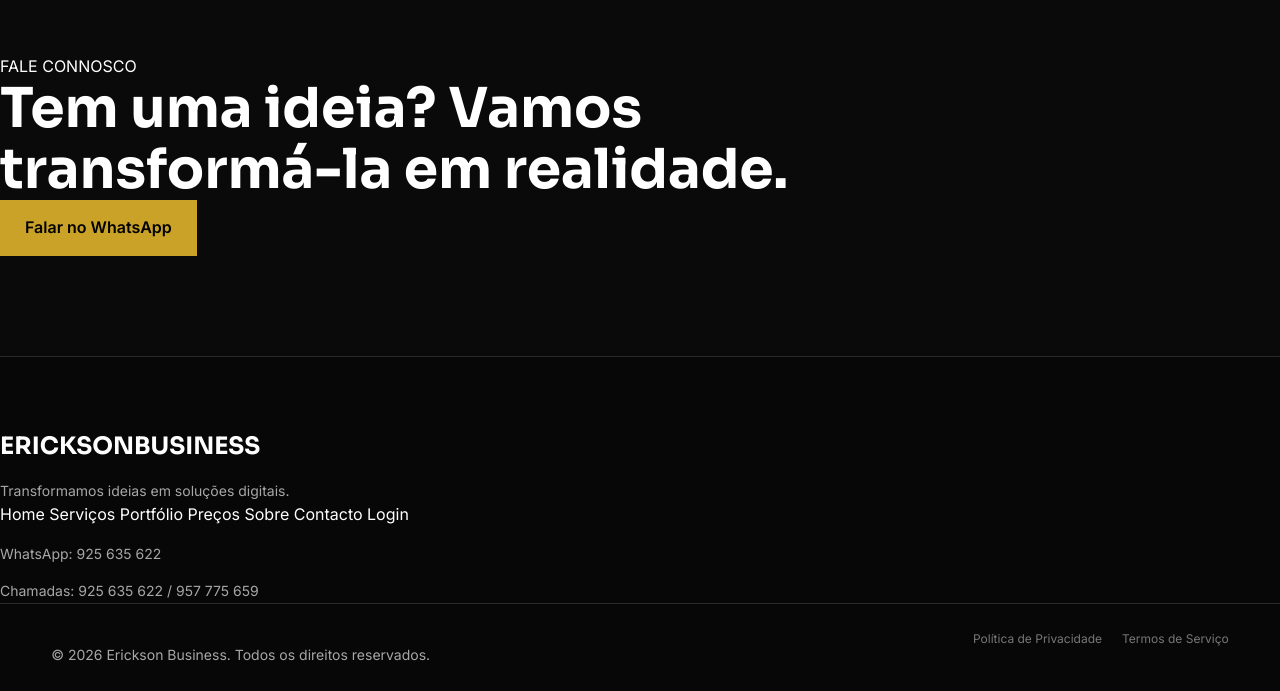
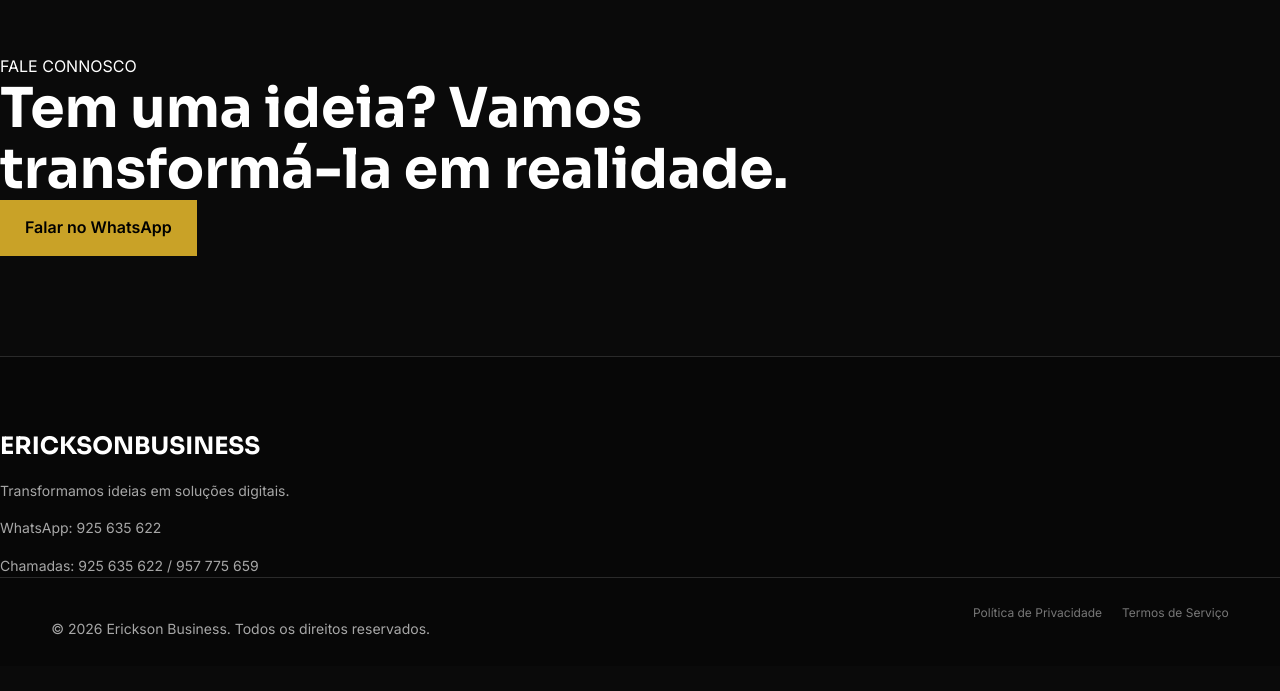
Before and after one commit to ericksonmarques446-ops/Erickson-Business, a plain HTML site: page index.html in a window 1280 px wide. Shown: the part 3143-3834 px from the top of the page. After the commit the page ends 3809 px from the top, so only its background shows below. Drawn offline with Linux system fonts and the light colour scheme; a script that the page names is missing.

Commit message:
Atualizar o index.html

```diff
--- a/index.html
+++ b/index.html
@@ -242,21 +242,6 @@
         <p>
             Transformamos ideias em soluções digitais.
         </p>
-
-    </div>
-
-    <div class="footer-links">
-
-        <a href="index.html">Home</a>
-        <a href="servicos.html">Serviços</a>
-        <a href="portfolio.html">Portfólio</a>
-        <a href="precos.html">Preços</a>
-        <a href="sobre.html">Sobre</a>
-        <a href="contacto.html">Contacto</a>
-        <a href="login.html">Login</a>
-
-    </div>
-
     <div class="footer-contact">
 
         <p>WhatsApp: 925 635 622</p>
```
